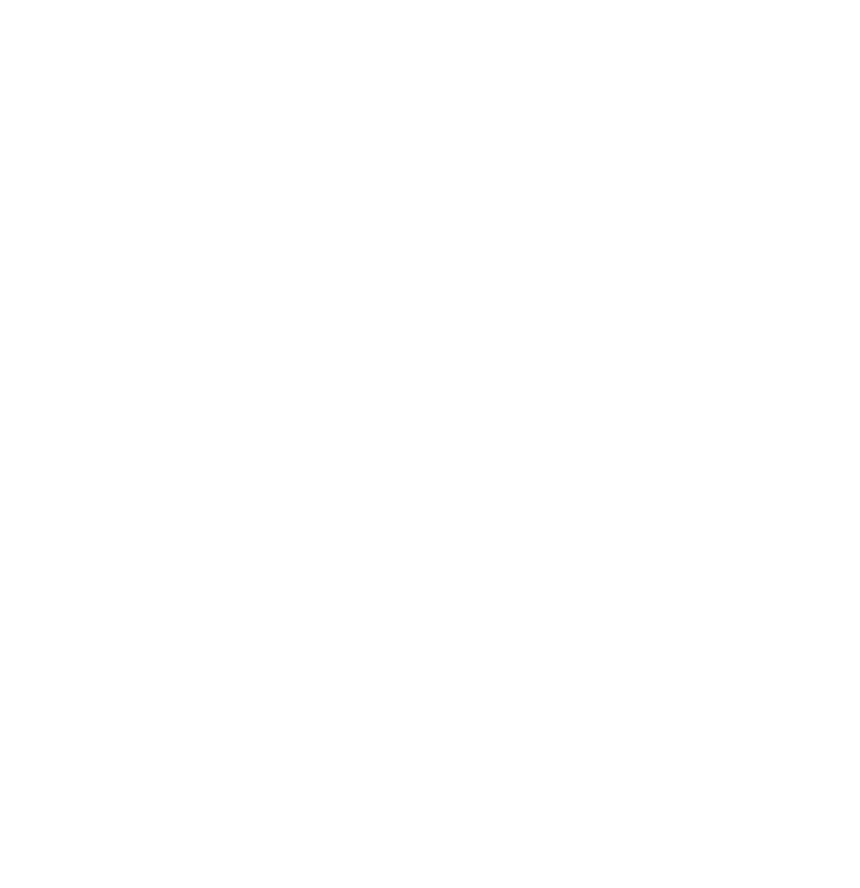
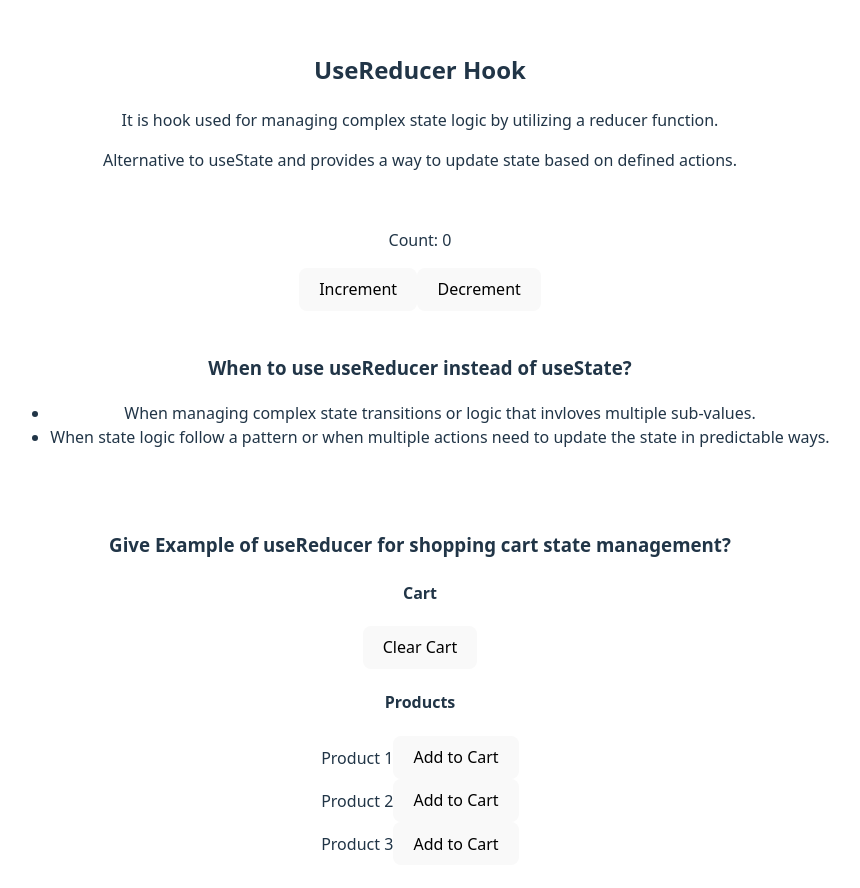
Before and after one commit to Tanish-Singhal/react-revision, a React (Vite) app in the folder react-hooks-revision/: page / in a window 1280 px wide. Shown: the top 888 px of the page, without its empty margins (220-1080 px from the left). Before the commit the page ends 800 px from the top, so only its background shows below. Built offline with nearby package versions, Linux system fonts and the light colour scheme.

Commit message:
useReducer context

```diff
--- a/react-hooks-revision/src/App.jsx
+++ b/react-hooks-revision/src/App.jsx
@@ -1,20 +1,22 @@
 import "./App.css";
-import UseState from "./components/hooks/UseState";
-import UseEffect from "./components/hooks/UseEffect";
-import UseRef from "./components/hooks/UseRef";
-import UseContext from "./components/hooks/UseContext";
-import { ThemeProvider } from "./components/hooks/machine-ques/ThemeContext";
+// import UseState from "./components/hooks/UseState";
+// import UseEffect from "./components/hooks/UseEffect";
+// import UseRef from "./components/hooks/UseRef";
+// import UseContext from "./components/hooks/UseContext";
+// import { ThemeProvider } from "./components/hooks/machine-ques/ThemeContext";
+import UserReducer from "./components/hooks/UserReducer";
 
 function App() {
   return (
-    <ThemeProvider>
+    // <ThemeProvider>
     <div>
       {/* <UseState /> */}
       {/* <UseEffect /> */}
       {/* <UseRef /> */}
       {/* <UseContext /> */}
+      <UserReducer />
     </div>
-    </ThemeProvider>
+    // </ThemeProvider>
   );
 }
 
--- /dev/null
+++ b/react-hooks-revision/src/components/hooks/UserReducer.jsx
@@ -0,0 +1,161 @@
+import React, { useReducer } from "react";
+
+const UserReducer = () => {
+  const countReducer = (state, action) => {
+    switch (action.type) {
+      case "INCREMENT":
+        return {
+          ...state,
+          count: state.count + 1,
+        };
+      case "DECREMENT":
+        return {
+          ...state,
+          count: state.count - 1,
+        };
+
+      default:
+        return state;
+    }
+  };
+
+  const initialState = {
+    count: 0,
+  };
+
+  const [state, dispatch] = useReducer(countReducer, initialState);
+
+  return (
+    <div>
+      <h2>UseReducer Hook</h2>
+      <p>
+        It is hook used for managing complex state logic by utilizing a reducer
+        function.
+      </p>
+      <p>
+        Alternative to useState and provides a way to update state based on
+        defined actions.
+      </p>
+
+      <br />
+
+      <p>Count: {state.count}</p>
+      <button
+        onClick={() => {
+          dispatch({ type: "INCREMENT" });
+        }}
+      >
+        Increment
+      </button>
+      <button
+        onClick={() => {
+          dispatch({ type: "DECREMENT" });
+        }}
+      >
+        Decrement
+      </button>
+
+      <br />
+      <br />
+
+      <h3>When to use useReducer instead of useState?</h3>
+      <ul>
+        <li>
+          When managing complex state transitions or logic that invloves
+          multiple sub-values.
+        </li>
+        <li>
+          When state logic follow a pattern or when multiple actions need to
+          update the state in predictable ways.
+        </li>
+      </ul>
+
+      <br />
+      <br />
+
+      <h3>Give Example of useReducer for shopping cart state management?</h3>
+      <ShoppingCart />
+    </div>
+  );
+};
+
+const initialState = {
+  cart: [],
+};
+
+const cartReducer = (state, action) => {
+  switch (action.type) {
+    case "Add Product":
+      return {
+        ...state,
+        cart: [...state.cart, action.payload],
+      };
+    case "Remove Product":
+      return {
+        ...state,
+        cart: state.cart.filter((product) => product.id !== action.payload.id),
+      };
+    case "Clear Cart":
+      return {
+        ...state,
+        cart: [],
+      };
+
+    default:
+      break;
+  }
+};
+
+const products = [
+  { id: 1, name: "Product 1" },
+  { id: 2, name: "Product 2" },
+  { id: 3, name: "Product 3" },
+];
+
+const ShoppingCart = () => {
+  const [state, dispatch] = useReducer(cartReducer, initialState);
+
+  return (
+    <div>
+      <h4>Cart</h4>
+      {state.cart.map((product) => (
+        <div key={product.id}>
+          {product.name}
+
+          <button
+            onClick={() => {
+              dispatch({ type: "Remove Product", payload: product });
+            }}
+          >
+            Remove from Cart
+          </button>
+        </div>
+      ))}
+
+      <button
+        onClick={() => {
+          dispatch({ type: "Clear Cart" });
+        }}
+      >
+        Clear Cart
+      </button>
+
+      <h4>Products</h4>
+      {products.map((product) => (
+        <div key={product.id}>
+          {product.name}
+
+          <button
+            onClick={() => {
+              dispatch({ type: "Add Product", payload: product });
+            }}
+          >
+            Add to Cart
+          </button>
+        </div>
+      ))}
+    </div>
+  );
+};
+
+export default UserReducer;
```
Lines whose indentation alone changed are shown as unchanged.
